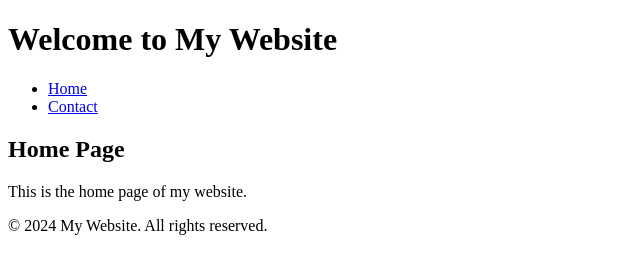
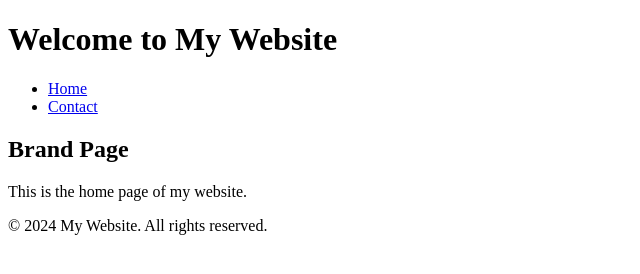
Before and after one commit to BeeBombshell/BeeBombshell.github.io, a plain HTML site: page index.html in a window 1280 px wide. Shown: the full height of the page, 0-640 px from the left. Drawn offline with Linux system fonts and the light colour scheme.

Commit message:
Update index.html

```diff
--- a/index.html
+++ b/index.html
@@ -16,7 +16,7 @@
         </nav>
     </header>
     <main>
-        <h2>Home Page</h2>
+        <h2>Brand Page</h2>
         <p>This is the home page of my website.</p>
     </main>
     <footer>
```
